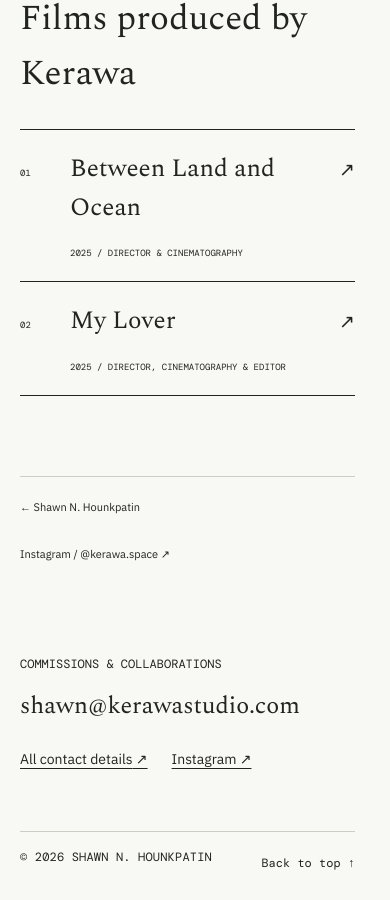
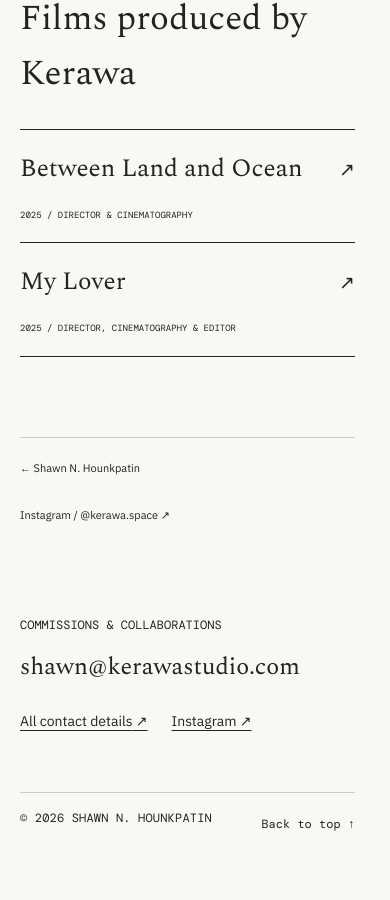
Before and after one commit to Monoru1/shawn, a React (Vite) app: page /kerawa in a window 390 px wide. Shown: the part 1278-2178 px from the top of the page. After the commit the page ends 2139 px from the top, so only its background shows below. Built offline with nearby package versions, Linux system fonts and the light colour scheme.

Commit message:
refine: remove decorative ordinal counters

```diff
--- a/src/pages/Kerawa.tsx
+++ b/src/pages/Kerawa.tsx
@@ -27,7 +27,7 @@ export default function Kerawa() {
 
     <section className="studio-page__works" aria-labelledby="studio-works-title">
       <h2 id="studio-works-title">{t(e.producedWorks)}</h2>
-      {films.map((film, index) => <Link to={pathFor(film)} key={film.slug}><span>{String(index + 1).padStart(2, '0')}</span><strong>{t(film.title)}</strong><small>{film.year} / {t(film.role)}</small><i aria-hidden="true">↗</i></Link>)}
+      {films.map(film => <Link to={pathFor(film)} key={film.slug}><strong>{t(film.title)}</strong><small>{film.year} / {t(film.role)}</small><i aria-hidden="true">↗</i></Link>)}
     </section>
 
     <div className="studio-page__links"><Link to="/">← Shawn N. Hounkpatin</Link><a href={INSTAGRAM_STUDIO} target="_blank" rel="noreferrer">Instagram / @kerawa.space ↗</a></div>
--- a/src/pages/WorkDetail.tsx
+++ b/src/pages/WorkDetail.tsx
@@ -44,7 +44,7 @@ export default function WorkDetail() {
     {work.gallery.length > 0 && <section className="project__gallery" aria-label={t(work.title)}>
       {work.gallery.map((image, index) => <figure key={image.src} className={`project__gallery-item project__gallery-item--${index + 1}`}>
         <ArtworkImage asset={image} sizes="(max-width: 760px) 100vw, 65vw" />
-        <figcaption><span>{String(index + 1).padStart(2, '0')}</span><p>{t(image.alt)}</p></figcaption>
+        <figcaption><p>{t(image.alt)}</p></figcaption>
       </figure>)}
     </section>}
 
--- a/src/pages/WorkList.tsx
+++ b/src/pages/WorkList.tsx
@@ -14,7 +14,7 @@ export default function WorkList({ medium }: { medium: Medium }) {
   return <main id="main-content" className="film-index">
     <Seo title={title} description={intro} />
     <header className="film-index__intro">
-      <div className="section-label micro"><span>Shawn N. Hounkpatin</span><span>{String(list.length).padStart(2, '0')} {title}</span></div>
+      <div className="section-label micro"><span>Shawn N. Hounkpatin</span><span>{t(medium === 'film' ? { fr: 'Filmographie', en: 'Filmography' } : { fr: 'Œuvres photographiques', en: 'Photographic works' })}</span></div>
       <div className="film-index__title"><h1>{title}</h1><p>{intro}</p></div>
     </header>
 
@@ -25,7 +25,7 @@ export default function WorkList({ medium }: { medium: Medium }) {
           <span>{t(d.work.watch)} <i aria-hidden="true">↗</i></span>
         </Link>
         <div className="film-row__meta">
-          <span className="micro">{String(index + 1).padStart(2, '0')}</span>
+          <span className="micro">{t(work.role)}</span>
           <h2><Link to={pathFor(work)}>{t(work.title)}</Link></h2>
           <p>{t(work.statement)}</p>
           <dl>
--- a/src/styles/editorial.css
+++ b/src/styles/editorial.css
@@ -213,8 +213,7 @@
 .project__gallery-item { grid-column: 1 / span 8; }
 .project__gallery-item:nth-child(even) { grid-column: 8 / span 5; }
 .project__gallery-item img { height: auto; object-fit: contain; }
-.project__gallery-item figcaption { display: grid; grid-template-columns: 35px 1fr; padding-top: 11px; border-top: 1px solid var(--line); margin-top: 10px; font-size: 13px; }
-.project__gallery-item figcaption span { color: var(--signal); font-family: var(--mono); }
+.project__gallery-item figcaption { padding-top: 11px; border-top: 1px solid var(--line); margin-top: 10px; font-size: 13px; }
 .project__credits { display: grid; grid-template-columns: .3fr 1fr; gap: 40px; padding: clamp(70px, 10vw, 140px) var(--pad); background: var(--paper-deep); }
 .project__credits h2 { font-family: var(--display); font-size: clamp(40px, 5vw, 74px); }
 .project__credits > dl { border-top: 1px solid var(--ink); }
@@ -242,7 +241,7 @@
 .studio-page__relation p { max-width: 55ch; margin-top: 34px; font-size: 14px; line-height: 1.75; }
 .studio-page__works { padding: 0 0 clamp(80px, 11vw, 160px); }
 .studio-page__works > h2 { margin-bottom: 28px; font-family: var(--display); font-size: clamp(35px, 4vw, 62px); }
-.studio-page__works > a { display: grid; grid-template-columns: 50px 1fr 1fr auto; align-items: baseline; gap: 20px; padding: 20px 0; border-top: 1px solid var(--ink); }
+.studio-page__works > a { display: grid; grid-template-columns: 1fr 1fr auto; align-items: baseline; gap: 20px; padding: 20px 0; border-top: 1px solid var(--ink); }
 .studio-page__works > a:last-child { border-bottom: 1px solid var(--ink); }
 .studio-page__works span, .studio-page__works small { font-family: var(--mono); font-size: 9px; font-weight: 400; text-transform: uppercase; }
 .studio-page__works strong { font-family: var(--display); font-size: clamp(25px, 3vw, 45px); font-weight: 400; }
@@ -358,9 +357,9 @@
   .studio-page__image img { aspect-ratio: 4 / 3; }
   .studio-page__image figcaption { margin-inline: var(--pad); }
   .studio-page__relation { grid-template-columns: 1fr; gap: 25px; }
-  .studio-page__works > a { grid-template-columns: 30px 1fr auto; }
-  .studio-page__works small { grid-column: 2; }
-  .studio-page__works i { grid-row: 1; grid-column: 3; }
+  .studio-page__works > a { grid-template-columns: 1fr auto; }
+  .studio-page__works small { grid-column: 1; }
+  .studio-page__works i { grid-row: 1; grid-column: 2; }
   .studio-page__links, .footer-contact { align-items: start; flex-direction: column; display: flex; }
   .footer-colophon { flex-wrap: wrap; font-size: 12px; }
   .footer-colophon > span:nth-child(2) { display: none; }
```
